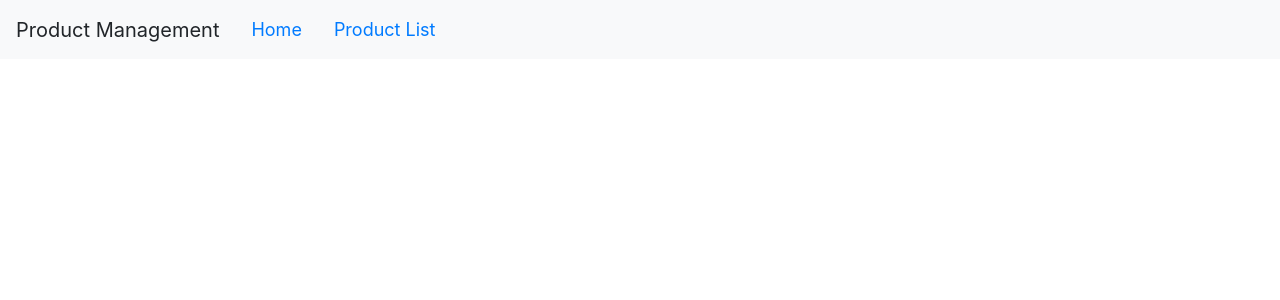
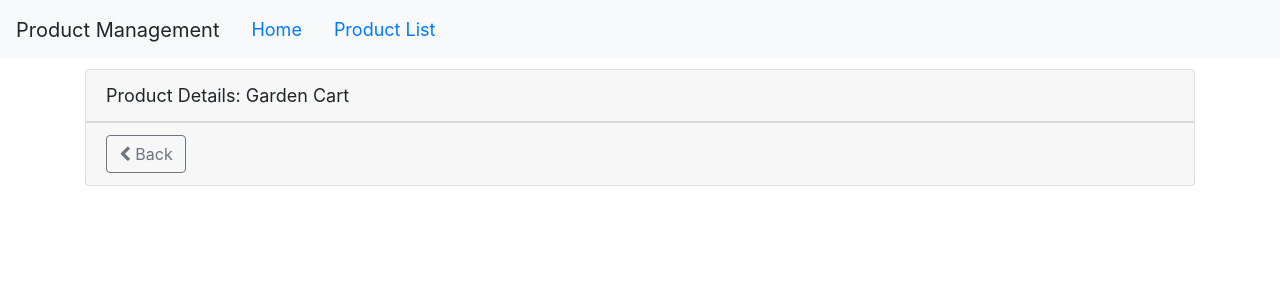
Before and after one commit to edwinbbu/product-management, an Angular app: page /products/1 in a window 1280 px wide. Shown: the top 300 px of the page. Built offline with nearby package versions, Linux system fonts and the light colour scheme.

Commit message:
product details started

```diff
--- a/src/app/product-details/product-details.component.html
+++ b/src/app/product-details/product-details.component.html
@@ -3,3 +3,11 @@
   <div class='card-header'>
     {{pageTitle + ': ' + product.productName}}
   </div>
+  <div class='card-footer'>
+    <button class='btn btn-outline-secondary'
+            (click)='onBack()'
+            style='width:80px'>
+      <i class='fa fa-chevron-left'></i> Back
+    </button>
+  </div>
+</div>
--- a/src/app/product-details/product-details.component.ts
+++ b/src/app/product-details/product-details.component.ts
@@ -1,16 +1,31 @@
 import { Component, OnInit } from '@angular/core';
 import { IProduct } from '../products/product';
+import { ActivatedRoute, Router } from '../../../node_modules/@angular/router';
 
 @Component({
   templateUrl: './product-details.component.html',
   styleUrls: ['./product-details.component.css']
 })
 export class ProductDetailsComponent implements OnInit {
-  pageTitle: 'Product Details';
+  pageTitle = 'Product Details';
   product: IProduct;
-  constructor() { }
+  constructor(private route: ActivatedRoute, private router: Router) {
+   }
 
   ngOnInit() {
+    let id = +this.route.snapshot.paramMap.get('id');
+    this.product = {
+      "productId": id,
+      "productName": "Garden Cart",
+      "productCode": "GDN-0023",
+      "releaseDate": "March 18, 2016",
+      "description": "15 gallon capacity rolling garden cart",
+      "price": 32.99,
+      "starRating": 4.2,
+      "imageUrl": "https://openclipart.org/image/300px/svg_to_png/58471/garden_cart.png"
+    }
   }
-
+  onBack() {
+    this.router.navigate(['/products']);
+  }
 }
--- a/src/app/products/products.component.html
+++ b/src/app/products/products.component.html
@@ -44,10 +44,9 @@
                    [style.margin.px]='imageMargin'>
             </td>
             <td>
-              <!-- <a [routerLink]="['/products', product.productId]">
-                 {{ product.productName }}
-              </a> -->
+              <a [routerLink]="['/products',product.productId]">
                {{ product.productName | uppercase }}
+              </a>
             </td>
             <td>{{ product.productCode | lowercase | convertToSpaces: '-'  }}</td>
             <td>{{ product.releaseDate }}</td>
```
